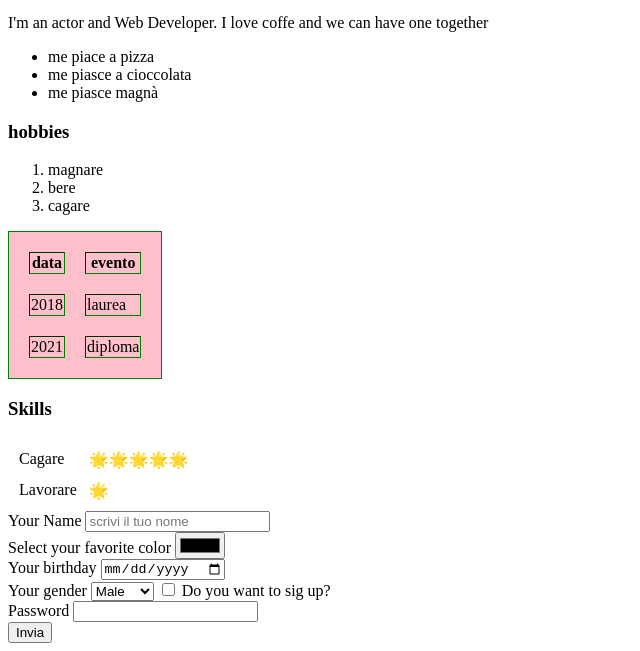
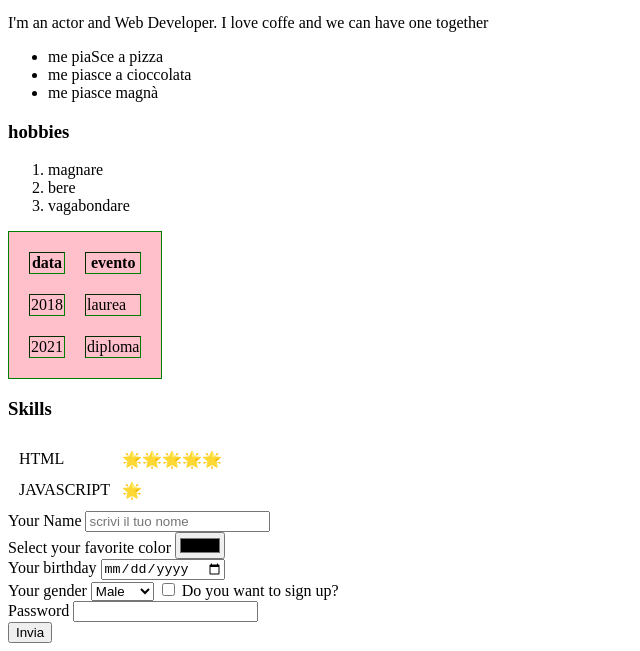
Before and after one commit to LucaBoscolo96/cv, a plain HTML site: page index.html in a window 1280 px wide. Shown: the part 416-1067 px from the top of the page, without its empty margins (0-640 px from the left). Drawn offline with Linux system fonts and the light colour scheme.

Commit message:
Add files via upload

```diff
--- a/index.html
+++ b/index.html
@@ -10,7 +10,7 @@
     <p><em>Web Developer</em></p>
     <p>I'm an actor and  Web Developer. I love coffe and we can have one together</p>
     <ul>
-      <li>me piace a pizza</li>
+      <li>me piaSce a pizza</li>
       <li>me piasce a cioccolata</li>
       <li>me piasce magnà</li>
     </ul>
@@ -18,7 +18,7 @@
     <ol>
       <li>magnare</li>
       <li>bere</li>
-      <li>cagare</li>
+      <li>vagabondare</li>
     </ol>
     <table cellspacing=20 border="1px solid pink" style="background-color: pink; border: 1px green solid">
       <tr>
@@ -39,7 +39,7 @@
     <table cellspacing="10">
       <tr>
         <td>
-          Cagare
+          HTML
         </td>
         <td>
           🌟🌟🌟🌟🌟
@@ -47,7 +47,7 @@
       </tr>
       <tr>
         <td>
-          Lavorare
+          JAVASCRIPT
         </td>
         <td>
           🌟
@@ -69,7 +69,7 @@
         <option value="">other</option>
       </select>
       <input type="checkbox">
-      <label for="">Do you want to sig up?</label> <br>
+      <label for="">Do you want to sign up?</label> <br>
       <label for="">Password</label>
       <input type="password"> <br>
       <button type="submit">Invia</button>
```
